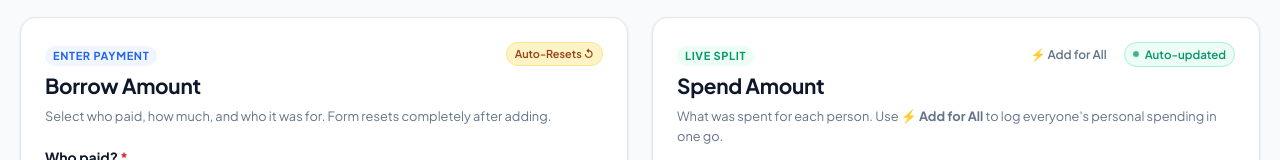
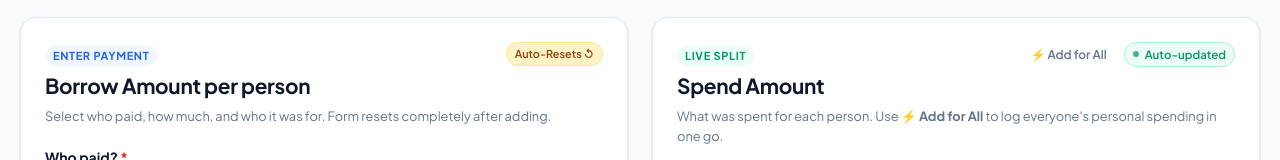
Before and after one commit to hv5251327/TRIP-BANK-PANI-LEKA-CHESA, a website: page index.html in a window 1280 px wide. Shown: the part 257-417 px from the top of the page. Drawn offline with Linux system fonts and the light colour scheme; no server answers.

Commit message:
Update panel title to specify amount per person

```diff
--- a/index.html
+++ b/index.html
@@ -60,7 +60,7 @@
           <div class="panel-head">
             <div>
               <div class="panel-tag">Enter Payment</div>
-              <h2 class="panel-title">Borrow Amount</h2>
+              <h2 class="panel-title">Borrow Amount per person</h2>
             </div>
             <span class="auto-reset-badge">Auto-Resets ↺</span>
           </div>
```
